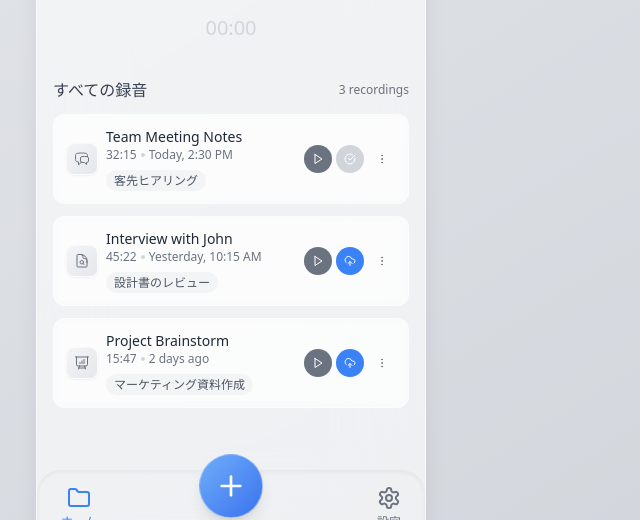
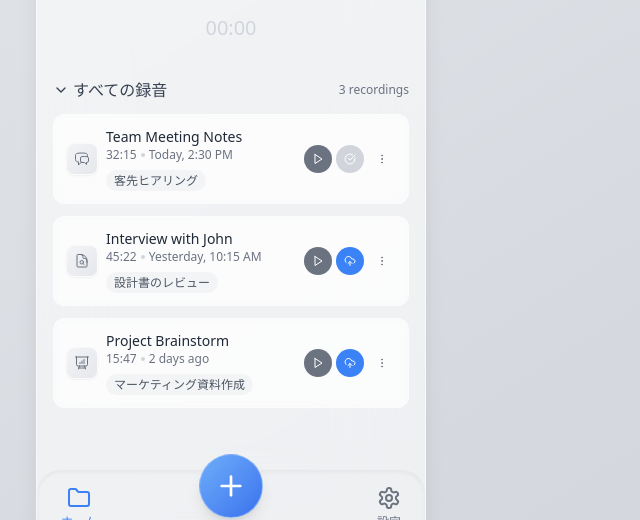
Before and after one commit to FoundD-oka/Washed-Glass-Recording-App, a React app: page / in a window 1280 px wide. Shown: the part 253-773 px from the top of the page, without its empty margins (409-1049 px from the left). Built offline with nearby package versions, Linux system fonts and the light colour scheme; the HTML template or start-up script is replaced by a standard one.

Commit message:
[Magic Patterns] Updated from 'Fix Collapsed Header Visibility'

```diff
--- a/src/components/RecorderApp.css
+++ b/src/components/RecorderApp.css
@@ -7,3 +7,36 @@
   -ms-overflow-style: none;  /* IE and Edge */
   scrollbar-width: none;  /* Firefox */
 }
+/* Recordings container animations */
+.recordings-container {
+  transition: all 0.4s ease;
+}
+.recordings-header {
+  transition: transform 0.5s ease, margin-bottom 0.3s ease;
+}
+.collapsed-header {
+  transform: translateY(calc(100% - 50px)); /* Changed from 100vh-250px to be relative to container */
+  margin-bottom: 0;
+  position: absolute;
+  bottom: 70px; /* Position it above the footer */
+  width: calc(100% - 2rem);
+  background-color: rgba(255, 255, 255, 0.5);
+  backdrop-filter: blur(5px);
+  padding: 8px;
+  border-radius: 8px;
+  z-index: 10;
+}
+.recordings-list {
+  transition: opacity 0.3s ease, max-height 0.4s ease;
+}
+.recordings-list.visible {
+  opacity: 1;
+  max-height: 1000px;
+  display: block;
+}
+.recordings-list.hidden {
+  opacity: 0;
+  max-height: 0;
+  overflow: hidden;
+  display: none;
+}
--- a/src/components/RecorderApp.tsx
+++ b/src/components/RecorderApp.tsx
@@ -1,8 +1,9 @@
 import React, { useEffect, useState } from 'react';
 import RecorderControls from './RecorderControls';
 import RecordingsList from './RecordingsList';
-import { FolderIcon, SettingsIcon, SearchIcon } from 'lucide-react';
+import { FolderIcon, SettingsIcon, SearchIcon, ChevronDownIcon } from 'lucide-react';
 import WaveformVisualizer from './WaveformVisualizer';
+import './RecorderApp.css';
 const RecorderApp = () => {
   const [recordings, setRecordings] = useState<{
     id: string;
@@ -37,6 +38,7 @@ const RecorderApp = () => {
   const [recordingTime, setRecordingTime] = useState(0);
   const [activeTab, setActiveTab] = useState(0);
   const [searchQuery, setSearchQuery] = useState('');
+  const [isListExpanded, setIsListExpanded] = useState(true);
   const tabs = ['客先ヒアリング', '設計書のレビュー', 'マーケティング資料作成', '品質管理マニュアル更新'];
   // Simulate starting/stopping recording
   const toggleRecording = () => {
@@ -85,6 +87,10 @@ const RecorderApp = () => {
       name: newName
     } : recording));
   };
+  // Toggle recordings list visibility
+  const toggleListVisibility = () => {
+    setIsListExpanded(!isListExpanded);
+  };
   return <div className="w-full mx-auto flex flex-col h-screen max-w-[390px]">
       <div className="backdrop-blur-2xl bg-white/60 rounded-2xl shadow-xl overflow-hidden border border-white/50 flex-1 flex flex-col">
         {/* Main container with fixed height */}
@@ -124,17 +130,22 @@ const RecorderApp = () => {
             </div>
           </div>
           {/* Scrollable content area */}
-          <div className="flex-1 overflow-y-auto px-4">
-            <div className="mt-2">
-              <div className="flex items-center justify-between mb-3">
-                <h2 className="text-base font-medium text-gray-700">
-                  すべての録音
-                </h2>
+          <div className="flex-1 overflow-y-auto px-4 relative">
+            <div className={`mt-2 recordings-container ${isListExpanded ? 'expanded' : 'collapsed'}`}>
+              <div className={`flex items-center justify-between mb-3 recordings-header ${isListExpanded ? '' : 'collapsed-header'}`}>
+                <button className="flex items-center gap-1 focus:outline-none" onClick={toggleListVisibility}>
+                  <ChevronDownIcon className={`h-4 w-4 text-gray-700 transition-transform duration-300 ${isListExpanded ? '' : '-rotate-90'}`} />
+                  <h2 className="text-base font-medium text-gray-700">
+                    すべての録音
+                  </h2>
+                </button>
                 <span className="text-xs text-gray-500">
                   {recordings.length} recordings
                 </span>
               </div>
-              <RecordingsList recordings={recordings} onDeleteRecording={handleDeleteRecording} onRenameRecording={handleRenameRecording} />
+              <div className={`recordings-list ${isListExpanded ? 'visible' : 'hidden'}`}>
+                <RecordingsList recordings={recordings} onDeleteRecording={handleDeleteRecording} onRenameRecording={handleRenameRecording} />
+              </div>
             </div>
             {/* Add padding at the bottom to ensure content doesn't get hidden behind the footer */}
             <div className="pb-20"></div>
```
